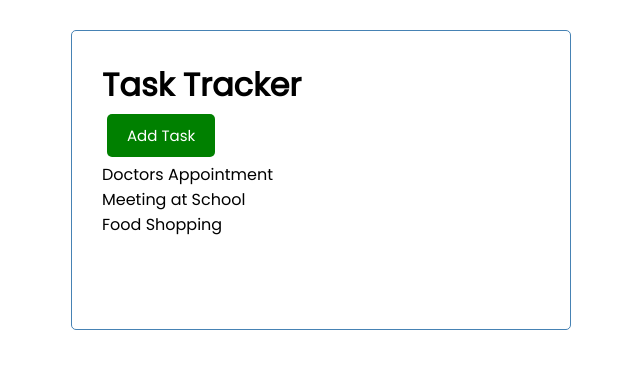
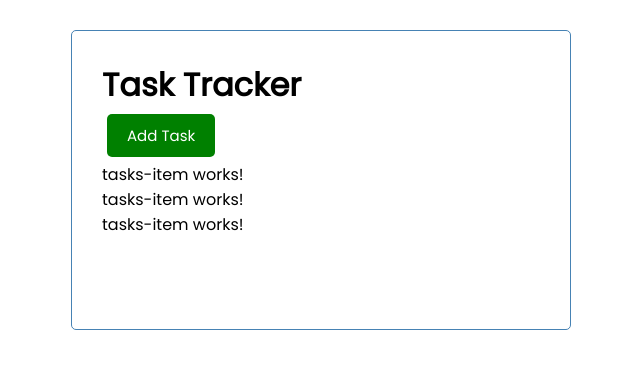
Before and after one commit to Ernest-Yoyowah/Task-Tracker_Angular, an Angular app: page / in a window 1280 px wide. Shown: the top 368 px of the page, without its empty margins (319-959 px from the left). Built offline with nearby package versions, Linux system fonts and the light colour scheme.

Commit message:
Task -Items

```diff
--- a/src/app/app.module.ts
+++ b/src/app/app.module.ts
@@ -5,13 +5,15 @@ import { AppComponent } from './app.component';
 import { HeaderComponent } from './components/header/header.component';
 import { ButtonComponent } from './components/button/button.component';
 import { TasksComponent } from './components/tasks/tasks.component';
+import { TasksItemComponent } from './components/tasks-item/tasks-item.component';
 
 @NgModule({
   declarations: [
     AppComponent,
     HeaderComponent,
     ButtonComponent,
-    TasksComponent
+    TasksComponent,
+    TasksItemComponent
   ],
   imports: [
     BrowserModule
--- /dev/null
+++ b/src/app/components/tasks-item/tasks-item.component.html
@@ -0,0 +1 @@
+<p>tasks-item works!</p>
--- /dev/null
+++ b/src/app/components/tasks-item/tasks-item.component.ts
@@ -0,0 +1,15 @@
+import { Component, Input, OnInit } from '@angular/core';
+import { Task } from '../../Task';
+
+@Component({
+  selector: 'app-tasks-item',
+  templateUrl: './tasks-item.component.html',
+  styleUrls: ['./tasks-item.component.css'],
+})
+export class TasksItemComponent implements OnInit {
+  @Input() task: any;
+
+  constructor() {}
+
+  ngOnInit(): void {}
+}
--- a/src/app/components/tasks/tasks.component.html
+++ b/src/app/components/tasks/tasks.component.html
@@ -1 +1 @@
-<p *ngFor="let task of tasks">{{ task.text }}</p>
+<app-tasks-item *ngFor="let task of tasks" [task]="task"></app-tasks-item>
```
Also changed, not shown: src/app/components/tasks-item/tasks-item.component.css (added), 1 other file (tests, documents, lock files or other folders).
